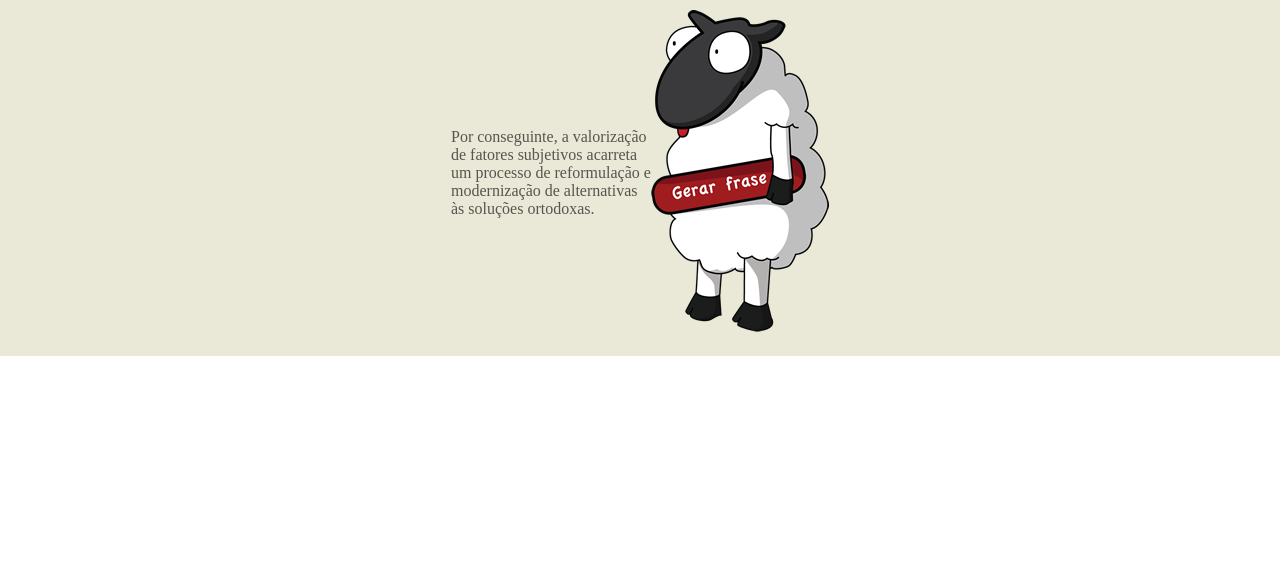
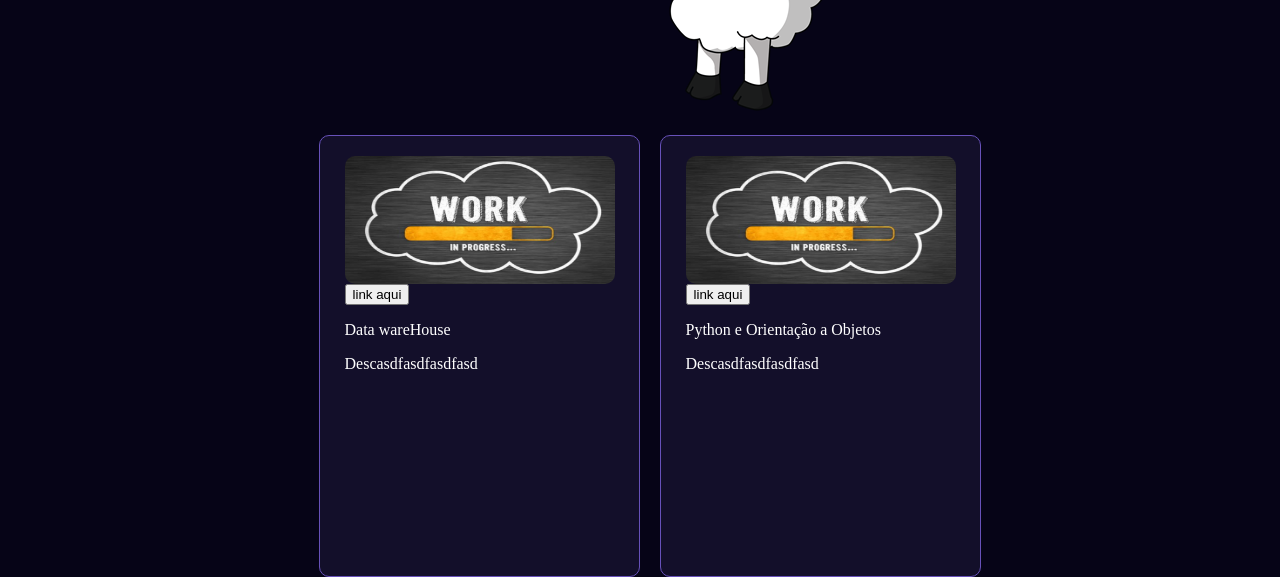
Before and after one commit to thayronFeitosa/aula-data-warehouse, a plain HTML site: page index.html in a window 1280 px wide. Shown: the part 267-844 px from the top of the page. Before the commit the page ends 800 px from the top, so only its background shows below. Drawn offline with Linux system fonts and the light colour scheme.

Commit message:
feat: iniciando estilização do site da processual N2

```diff
--- a/index.html
+++ b/index.html
@@ -1,23 +1,56 @@
 <!DOCTYPE html>
 <html lang="en">
+
 <head>
     <meta charset="UTF-8">
     <meta name="viewport" content="width=device-width, initial-scale=1.0">
     <title>Meu Site</title>
     <link rel="stylesheet" href="style.css">
 </head>
+
 <body>
     <h1>Data Warehouse</h1>
 
     <div class="container">
         <div class="verde">
             <div id="teste">
-                <p>Por conseguinte, a valorização de fatores subjetivos acarreta um processo de reformulação e modernização de alternativas às soluções ortodoxas.</p>
+                <p>Por conseguinte, a valorização de fatores subjetivos acarreta um processo de reformulação e
+                    modernização de alternativas às soluções ortodoxas.</p>
             </div>
             <div id="image">
                 <img src="src/ovelha.png" alt="">
             </div>
         </div>
     </div>
+
+    <div class="container-main-conteudo">
+        <div class="container-conteudo">
+            <div class="style-containerdth-card" id="conteudo_data_warehouse">
+                <div class="style-containerdth-card-image">
+                    <img src="./workinprogress.jpg" alt="Imagem do projeto" />
+                </div>
+                <button>link aqui</button>
+                <p>Data wareHouse</p>
+                <div>
+                    <p>Descasdfasdfasdfasd</p>
+                </div>
+            </div>
+        </div>
+
+        <div class="container-conteudo">
+            <div class="style-containerdth-card" id="conteudo_data_warehouse">
+                <div class="style-containerdth-card-image">
+                    <img src="./workinprogress.jpg" alt="Imagem do projeto" />
+                </div>
+                <button>link aqui</button>
+                <p>Python e Orientação a Objetos</p>
+                <div>
+                    <p>Descasdfasdfasdfasd</p>
+                </div>
+            </div>
+        </div>
+
+    </div>
 </body>
+
 </html>
--- a/style.css
+++ b/style.css
@@ -9,6 +9,12 @@ html, body {
 body {
     display: flex;
     flex-direction: column;
+    background-color: #060417;
+
+}
+
+p {
+    color: #FFFF;
 }
 
 .container {
@@ -19,7 +25,7 @@ body {
 .verde {
     display: flex;
     flex-direction: row;
-    background-color: #EAE9D8;
+    /* background-color: #EAE9D8; */
     padding: 20px;
     color: #56554d;;
     width: 100vw;
@@ -37,3 +43,28 @@ body {
 #image {
     max-width: 200px;
 }
+
+.container-conteudo {
+    margin-left: 20px;
+    display: flex;
+    /* align-items: center; */
+    padding: 20px;
+    justify-content: center;
+    width: 279px;
+    height: 400px;
+    background-color: #130F2A;
+    border-radius: 10px;
+    border: #6751B9  solid 1px;
+}
+
+
+.style-containerdth-card-image img {
+    width: 270px;
+    height: 128px;
+    display: block;
+    border-radius: 10px;
+}
+
+.container-main-conteudo {
+    display: flex;
+}
```
Also changed, not shown: workinprogress.jpg (added).
